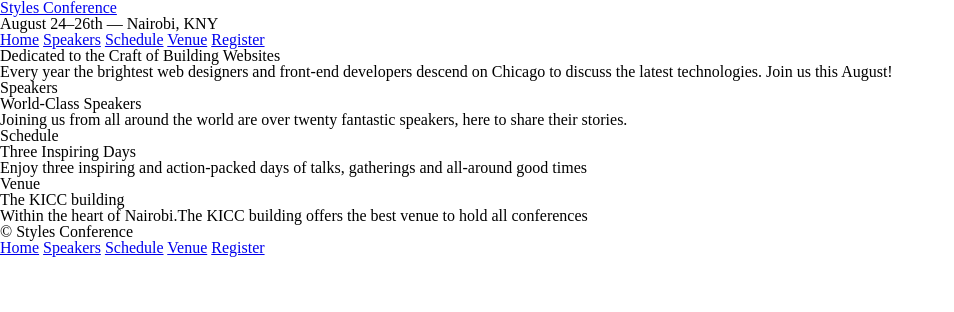
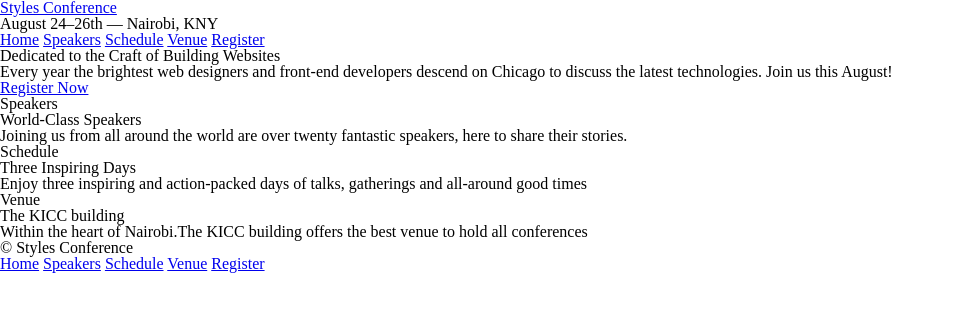
Before and after one commit to orchardsonbett/StyleConference, a plain HTML site: page index.html in a window 1280 px wide. Shown: the whole page, without its empty margins (0-954 px from the left). Drawn offline with Linux system fonts and the light colour scheme.

Commit message:
added links to h5 and h3 in section tags

```diff
--- a/index.html
+++ b/index.html
@@ -24,19 +24,26 @@
 	<section>
 		<h2>Dedicated to the Craft of Building Websites</h2>
 		<p>Every year the brightest web designers and front-end developers descend on Chicago to discuss the latest technologies. Join us this August!</p>
+		<a href="register.html">Register Now</a>
 		<section>
+		<a>
 			<h5>Speakers</h5>
 			<h3>World-Class Speakers</h3>
+			</a>
 			<p>Joining us from all around the world are over twenty fantastic speakers, here to share their stories.</p>
 		</section>
 		<section>
+		<a>
 			<h5>Schedule</h5>
 			<h3>Three Inspiring Days</h3>
+			</a>
 			<p>Enjoy three inspiring and action-packed days of talks, gatherings and all-around good times</p>
 		</section>
 		<section>
+		<a>
 			<h5>Venue</h5>
 			<h3>The KICC building</h3>
+			</a>
 			<p>Within the heart of Nairobi.The KICC building offers the best venue to hold all conferences</p>
 		</section>
 
```
Lines whose indentation alone changed are shown as unchanged.
